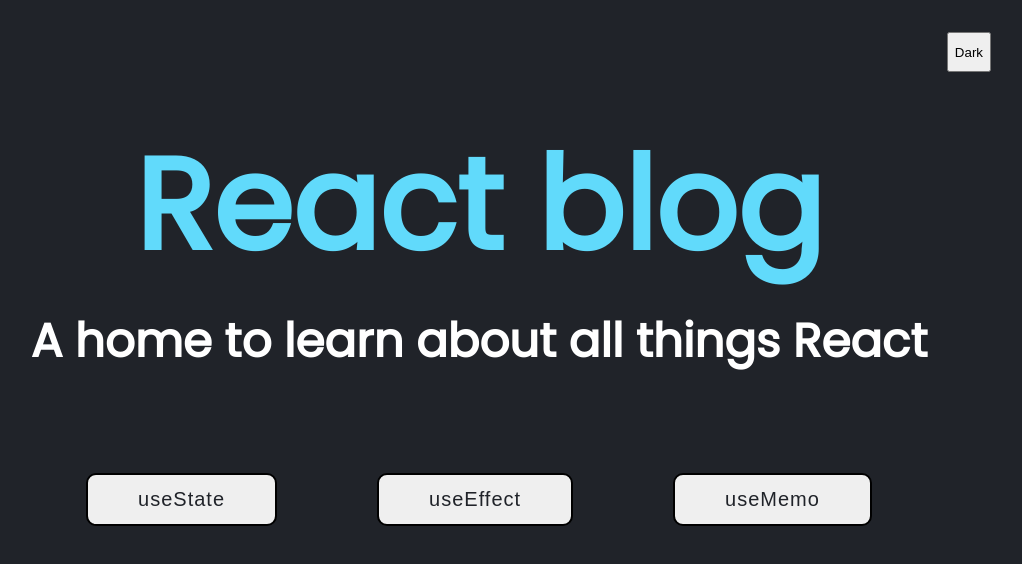
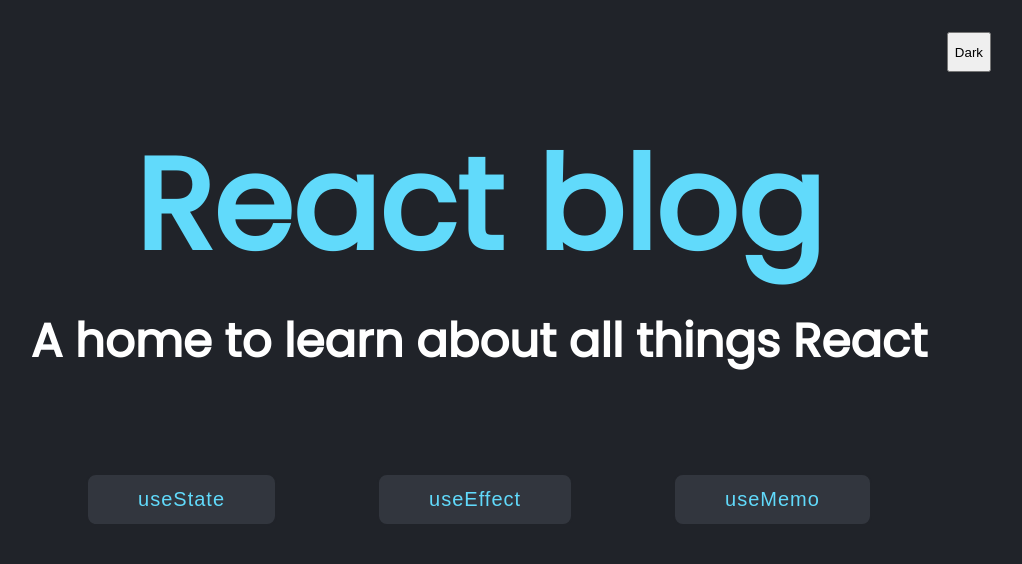
Before and after one commit to taine-rasmussen/react-blog, a React (Create React App) app: page / in a window 1280 px wide. Shown: the top 564 px of the page, without its empty margins (161-1183 px from the left). Built offline with nearby package versions, Linux system fonts and the light colour scheme.

Commit message:
landing page styling

```diff
--- a/src/App.css
+++ b/src/App.css
@@ -12,7 +12,11 @@ body {
   letter-spacing: 1px;
   padding: 13px 50px 13px;
   outline: 0;
-  border: 2px solid black;
   border-radius: 10px;
   cursor: pointer;
 }
+
+.link-button:hover {
+  border: 1px solid #61dafb !important;
+  transform: scale(1.05);
+}
--- a/src/Library/LinkButton.js
+++ b/src/Library/LinkButton.js
@@ -14,7 +14,11 @@ const LinkButton = (props) => {
       <Link to={path}>
         <button
           className="link-button"
-          style={{ color: '#202329' }}
+          style={{
+            color: darkMode ? '#61DAFB' : '#202329',
+            border: '2px solid #202329',
+            backgroundColor: darkMode ? '#32363E' : '#fff',
+          }}
         >{text}</button>
       </Link>
     </>
```
